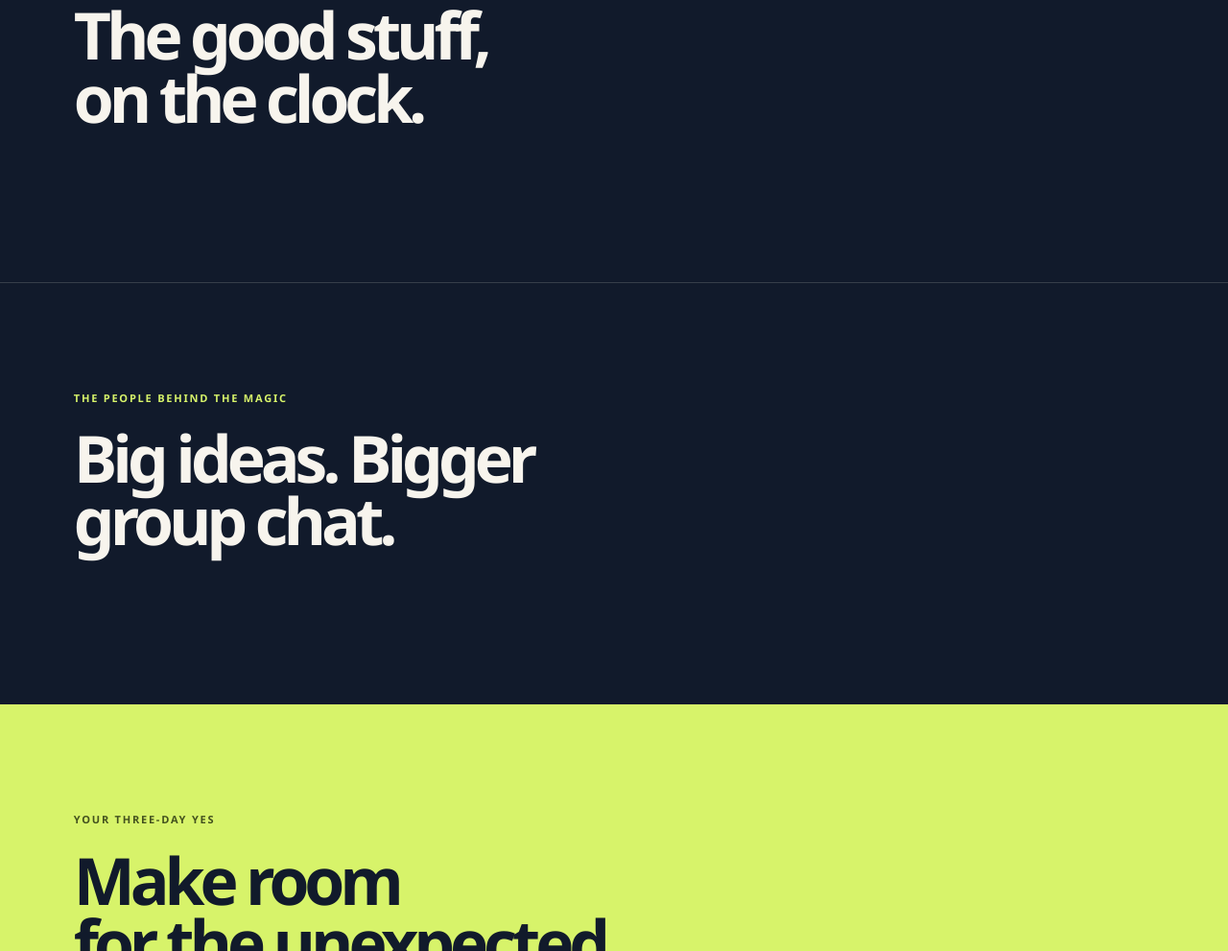
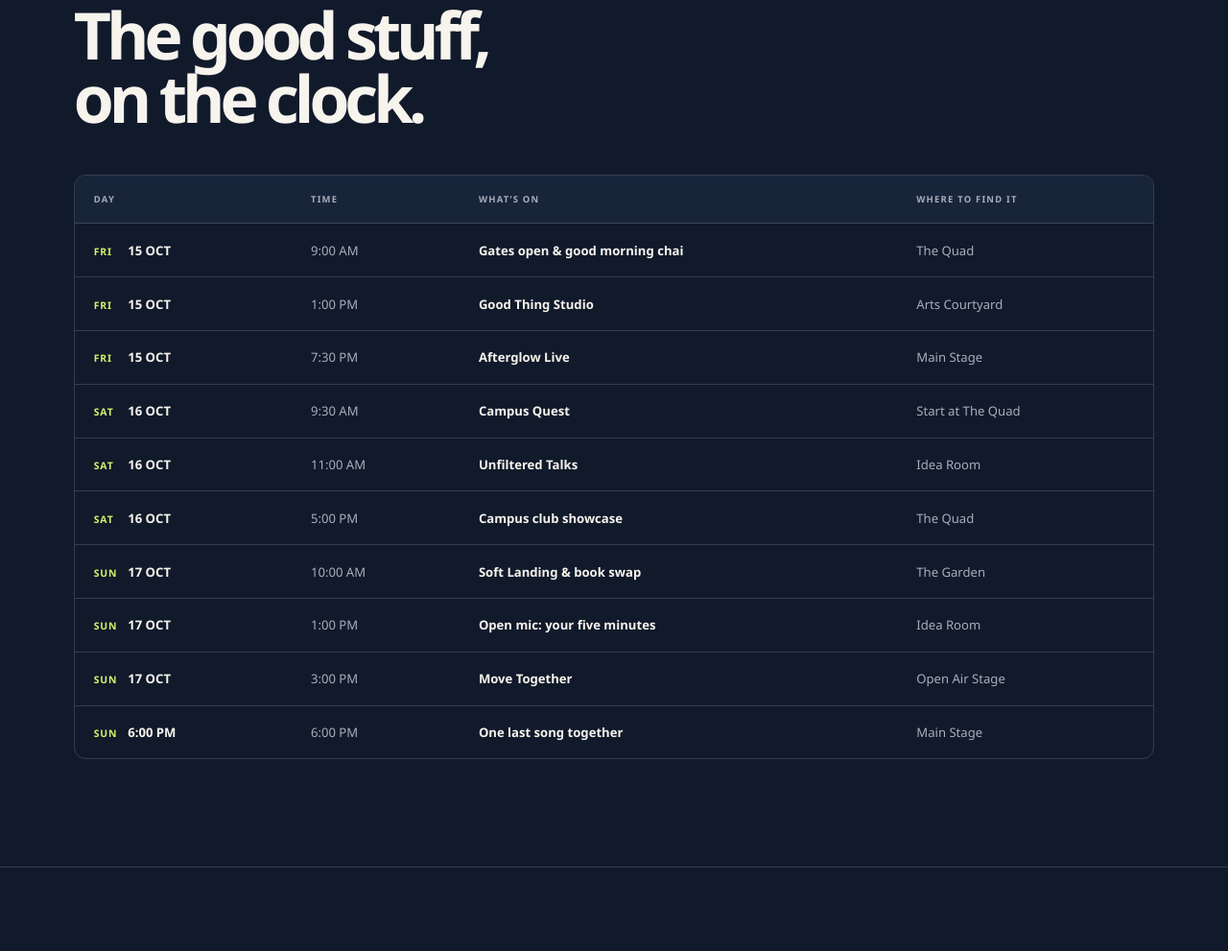
Before and after one commit to Jayant00007/College_Fest, a plain HTML site: page index.html in a window 1280 px wide. Shown: the part 2140-3131 px from the top of the page at 96% size. Drawn offline with Linux system fonts and the light colour scheme.

Commit message:
feat: publish accessible three-day festival timetable

```diff
--- a/index.html
+++ b/index.html
@@ -108,7 +108,25 @@
       <section class="content-section" id="schedule" aria-labelledby="schedule-title">
         <p class="eyebrow">THREE DAYS. ZERO BORING BITS.</p>
         <h2 id="schedule-title">The good stuff,<br>on the clock.</h2>
-        <div class="schedule-list" id="schedule-list"></div>
+        <div class="table-wrap" role="region" aria-label="Festival schedule" tabindex="0">
+          <table class="schedule-table">
+            <thead>
+              <tr><th scope="col">DAY</th><th scope="col">TIME</th><th scope="col">WHAT’S ON</th><th scope="col">WHERE TO FIND IT</th></tr>
+            </thead>
+            <tbody>
+              <tr><th scope="row"><span>FRI</span> 15 OCT</th><td>9:00 AM</td><td>Gates open &amp; good morning chai</td><td>The Quad</td></tr>
+              <tr><th scope="row"><span>FRI</span> 15 OCT</th><td>1:00 PM</td><td>Good Thing Studio</td><td>Arts Courtyard</td></tr>
+              <tr><th scope="row"><span>FRI</span> 15 OCT</th><td>7:30 PM</td><td>Afterglow Live</td><td>Main Stage</td></tr>
+              <tr><th scope="row"><span>SAT</span> 16 OCT</th><td>9:30 AM</td><td>Campus Quest</td><td>Start at The Quad</td></tr>
+              <tr><th scope="row"><span>SAT</span> 16 OCT</th><td>11:00 AM</td><td>Unfiltered Talks</td><td>Idea Room</td></tr>
+              <tr><th scope="row"><span>SAT</span> 16 OCT</th><td>5:00 PM</td><td>Campus club showcase</td><td>The Quad</td></tr>
+              <tr><th scope="row"><span>SUN</span> 17 OCT</th><td>10:00 AM</td><td>Soft Landing &amp; book swap</td><td>The Garden</td></tr>
+              <tr><th scope="row"><span>SUN</span> 17 OCT</th><td>1:00 PM</td><td>Open mic: your five minutes</td><td>Idea Room</td></tr>
+              <tr><th scope="row"><span>SUN</span> 17 OCT</th><td>3:00 PM</td><td>Move Together</td><td>Open Air Stage</td></tr>
+              <tr><th scope="row"><span>SUN</span> 6:00 PM</td><td>6:00 PM</td><td>One last song together</td><td>Main Stage</td></tr>
+            </tbody>
+          </table>
+        </div>
       </section>
 
       <section class="content-section" id="team" aria-labelledby="team-title">
--- a/styles.css
+++ b/styles.css
@@ -436,10 +436,68 @@ a {
   letter-spacing: 0.07em;
 }
 
-.schedule-list,
 .team-grid,
 .event-grid {
   margin-top: 3rem;
+}
+
+.table-wrap {
+  margin-top: 3rem;
+  overflow-x: auto;
+  border: 1px solid var(--line);
+  border-radius: 0.75rem;
+}
+
+.schedule-table {
+  width: 100%;
+  border-collapse: collapse;
+  text-align: left;
+}
+
+.schedule-table th,
+.schedule-table td {
+  padding: 1.15rem 1.25rem;
+  border-bottom: 1px solid var(--line);
+  font-size: 0.82rem;
+}
+
+.schedule-table thead th {
+  background: var(--panel);
+  color: var(--muted);
+  font-size: 0.59rem;
+  font-weight: 800;
+  letter-spacing: 0.13em;
+}
+
+.schedule-table tbody tr:last-child > * {
+  border-bottom: 0;
+}
+
+.schedule-table tbody tr:hover {
+  background: rgba(247, 244, 237, 0.035);
+}
+
+.schedule-table tbody th {
+  min-width: 7.5rem;
+  font-weight: 650;
+  white-space: nowrap;
+}
+
+.schedule-table tbody th span {
+  display: inline-block;
+  min-width: 2rem;
+  color: var(--lime);
+  font-size: 0.65rem;
+  letter-spacing: 0.08em;
+}
+
+.schedule-table tbody td {
+  color: var(--muted);
+}
+
+.schedule-table tbody td:nth-child(3) {
+  color: var(--ink);
+  font-weight: 650;
 }
 
 .register-section {
```
